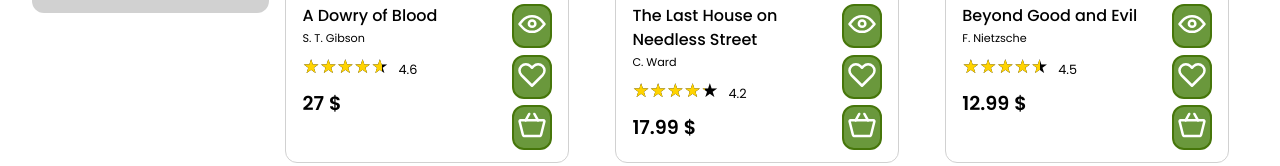
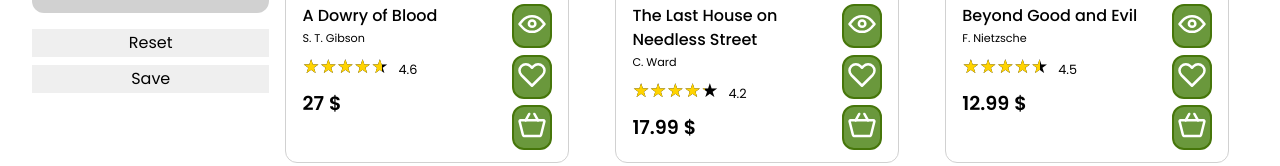
Before and after one commit to drjbrn/online-book-store, a website built with webpack: page src/index.html in a window 1280 px wide. Shown: the part 859-1025 px from the top of the page. Built offline with nearby package versions, Linux system fonts and the light colour scheme.

Commit message:
feat: added reset and save buttons

```diff
--- a/src/components/CatalogPage/index.ts
+++ b/src/components/CatalogPage/index.ts
@@ -45,7 +45,7 @@
       catalogBlock.append(this.createControls(), this.catalog);
       catalogWrapper.append(this.filter, catalogBlock);
       this.mainPage?.append(catalogWrapper);
-
+      this.form.renderCards = this.render.bind(this);
       this.render();
     }
   };
--- a/src/components/filters/_filters.scss
+++ b/src/components/filters/_filters.scss
@@ -74,4 +74,17 @@
         justify-content: space-between;
         flex-wrap: nowrap;
     }
+    &__btn{
+        width: 100%;
+        padding: 0.3em;
+        margin-bottom: 0.5em;
+        border: none;
+        cursor: pointer;
+        transition: .3s;
+        &:hover{
+            background: $btn-light-green;
+            color: $white;
+        }
+    }
+
 }
--- a/src/components/filters/index.ts
+++ b/src/components/filters/index.ts
@@ -23,6 +23,7 @@
   filterData: BooksList[];
   maxPrice: number;
   maxStock: number;
+  renderCards: () => void;
   statusFilterData: { [index: string]: number } = {};
   statusData: { [index: string]: number } = {};
   numberFound: { [index: string]: HTMLParagraphElement } = {};
@@ -36,6 +37,7 @@
     this.statusFilterData = {};
     this.statusData = {};
     this.numberFound = {};
+    this.renderCards = () => [];
     this.maxPrice = this.data.reduce((prev, item) => {
       return prev < item.price ? item.price : prev;
     }, 0);
@@ -52,14 +54,14 @@
   }
   createFilter() {
     const formFilter = document.createElement('form');
-
     formFilter.classList.add('filter');
     formFilter.id = 'filter';
     formFilter.append(
       this.createCategoryBlock(this.categories, 'Categories'),
       this.createCategoryBlock(this.genres, 'genres'),
       this.createRange('price', 0, this.maxPrice),
-      this.createRange('Stock', 0, this.maxStock)
+      this.createRange('Stock', 0, this.maxStock),
+      this.createFilterButtons()
     );
     return formFilter;
   }
@@ -191,6 +193,39 @@
     blockTitle.classList.add('filter__title');
     blockTitle.innerText = `${title[0].toUpperCase()}${title.slice(1)}`;
     return blockTitle;
+  }
+  createFilterButtons() {
+    const filterButtonsBox = document.createElement('div');
+    const clearFiltersBtn = document.createElement('input');
+    const saveFiltersBtn = document.createElement('button');
+
+    clearFiltersBtn.type = 'reset';
+    clearFiltersBtn.classList.add('filter__btn');
+    clearFiltersBtn.value = 'Reset';
+    clearFiltersBtn.addEventListener('click', () => {
+      const urlParams = new URLSearchParams(location.host);
+      urlParams.delete('');
+      window.history.pushState('', '', '?');
+      this.renderCards();
+    });
+
+    saveFiltersBtn.classList.add('filter__btn');
+    saveFiltersBtn.textContent = 'Save';
+    saveFiltersBtn.addEventListener('click', (e) => {
+      e.preventDefault();
+      const btn = e.target as HTMLButtonElement;
+
+      navigator.clipboard.writeText(location.href);
+      btn.classList.toggle('filter__btn-active');
+      btn.innerText = 'Ok!';
+      setTimeout(() => {
+        btn.innerText = 'Save';
+        btn.classList.toggle('filter__btn-active');
+      }, 1000);
+    });
+
+    filterButtonsBox.append(clearFiltersBtn, saveFiltersBtn);
+    return filterButtonsBox;
   }
   controlFromSlider(fromSlider: HTMLInputElement, toSlider: HTMLInputElement, fromInput: HTMLInputElement) {
     const [from, to] = this.getParsed(fromSlider, toSlider);
```
